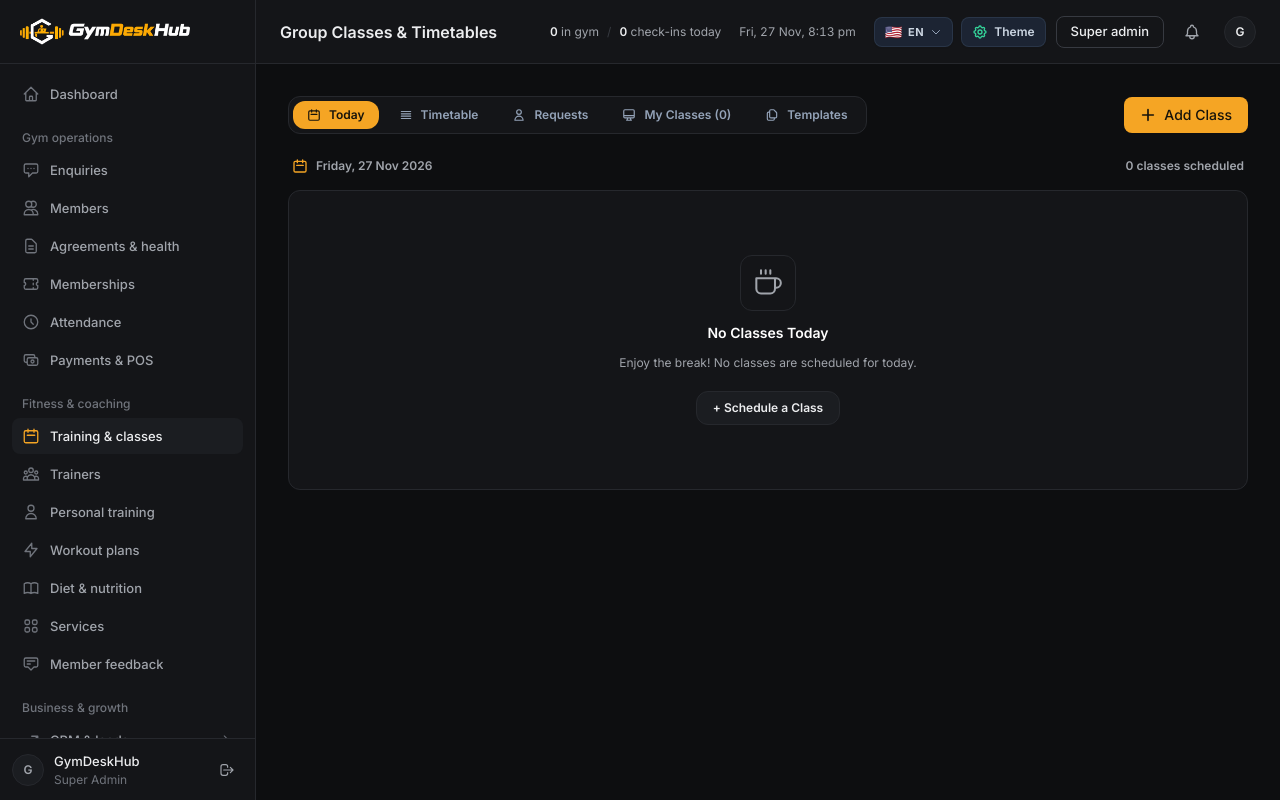
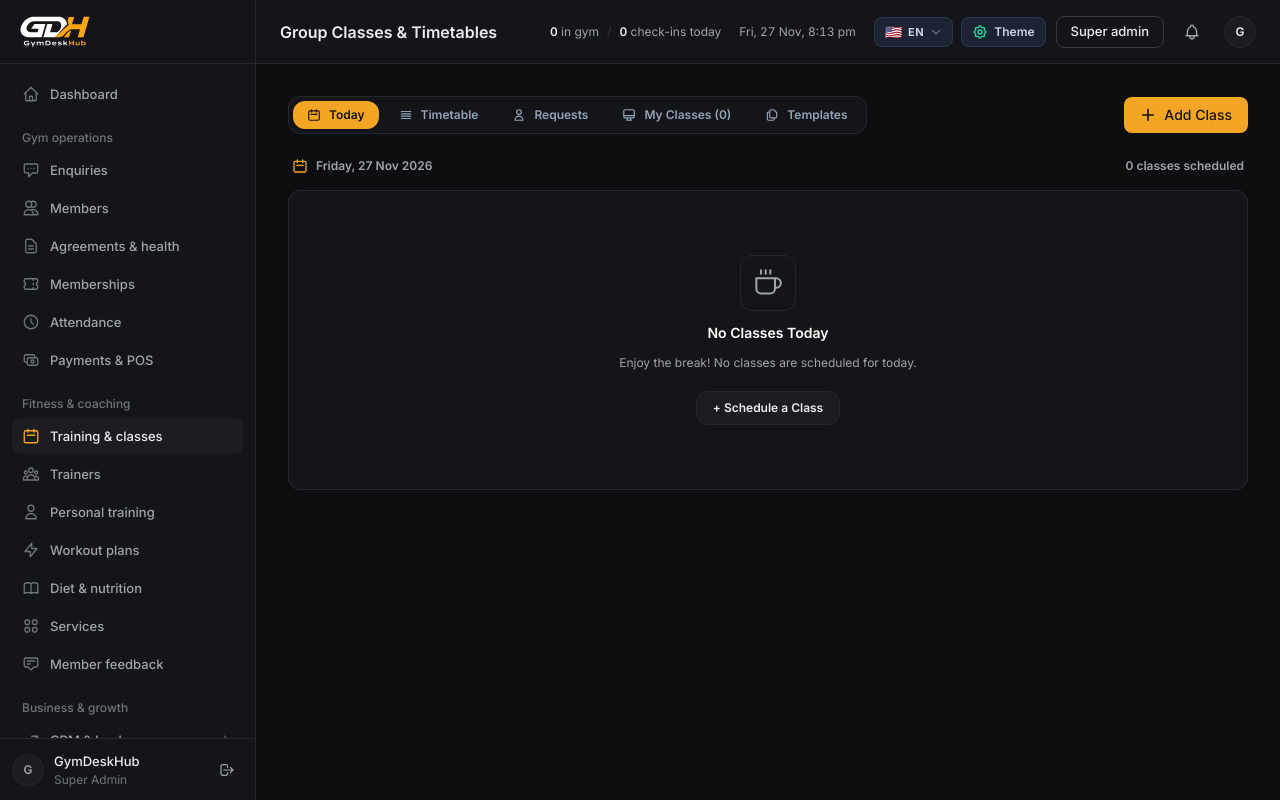
Before and after one commit to SaileshSingh1806/gym-console, a Laravel app: page /app/classes in a window 1280 px wide. Run offline with Laravel 12, Linux system fonts and the light colour scheme; the visitor is signed in with stand-in values (Sample User, id 1); data comes from the database, SQL or seed files in the repository; data that the repository does not hold is empty; some libraries are stand-ins or nearby versions.

Commit message:
Use official GDH branding in app.blade.php

```diff
--- a/resources/views/layouts/app.blade.php
+++ b/resources/views/layouts/app.blade.php
@@ -28,11 +28,9 @@
         <link rel="icon" type="image/x-icon" href="{{ $platformSettings['favicon_url'] }}">
         <link rel="shortcut icon" href="{{ $platformSettings['favicon_url'] }}">
     @else
-        <link rel="icon" type="image/x-icon" href="{{ asset('favicon.ico') }}?v=4">
-        <link rel="icon" type="image/png" sizes="32x32" href="{{ asset('favicon-32x32.png') }}?v=4">
-        <link rel="icon" type="image/png" sizes="16x16" href="{{ asset('favicon-16x16.png') }}?v=4">
+        <link rel="icon" type="image/svg+xml" href="{{ asset('images/gymdeskhub-official-icon.svg') }}">
         <link rel="apple-touch-icon" sizes="180x180" href="{{ asset('apple-touch-icon.png') }}?v=4">
-        <link rel="shortcut icon" href="{{ asset('favicon.ico') }}?v=4">
+        <link rel="shortcut icon" href="{{ asset('images/gymdeskhub-official-icon.svg') }}">
     @endif
 
     <link rel="preconnect" href="https://fonts.googleapis.com">
@@ -141,8 +139,8 @@
                     <img src="{{ $gymLogo }}" alt="{{ $gymName }}" class="h-8 w-auto max-w-[120px] rounded-md object-contain">
                     <span class="text-sm font-semibold text-fg truncate max-w-[130px]">{{ $gymName }}</span>
                 @else
-                    <img src="{{ asset('images/gymdeskhub_horizontal_dark.png') }}" alt="{{ $gymName }}" class="h-8 w-auto max-w-[170px] object-contain hidden dark:block">
-                    <img src="{{ asset('images/gymdeskhub_horizontal_light.png') }}" alt="{{ $gymName }}" class="h-8 w-auto max-w-[170px] object-contain block dark:hidden">
+                    <img src="{{ asset('images/gymdeskhub-official-dark.svg') }}" alt="{{ $gymName }}" class="h-8 w-auto max-w-[170px] object-contain hidden dark:block">
+                    <img src="{{ asset('images/gymdeskhub-official-light.svg') }}" alt="{{ $gymName }}" class="h-8 w-auto max-w-[170px] object-contain block dark:hidden">
                 @endif
             </a>
             <button @click="sidebarOpen = false" type="button" aria-label="Close sidebar" class="lg:hidden ds-btn ds-btn-ghost !h-8 !w-8 !p-0">
```
